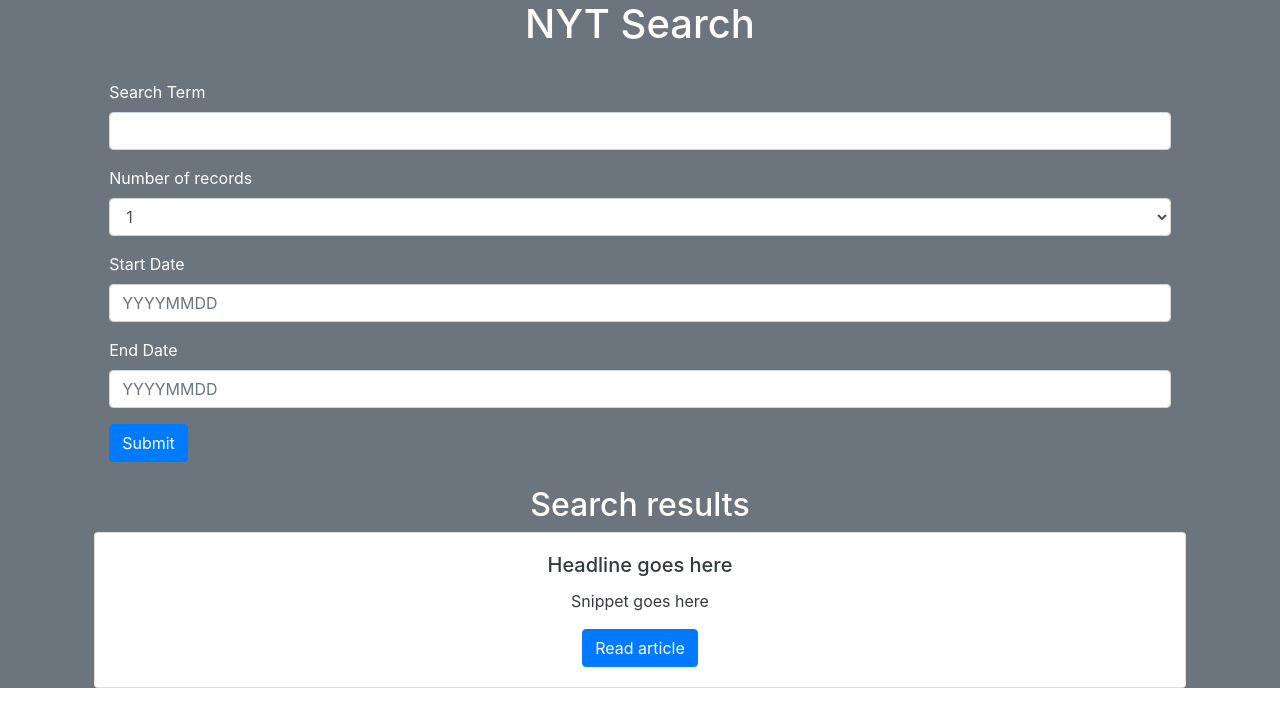
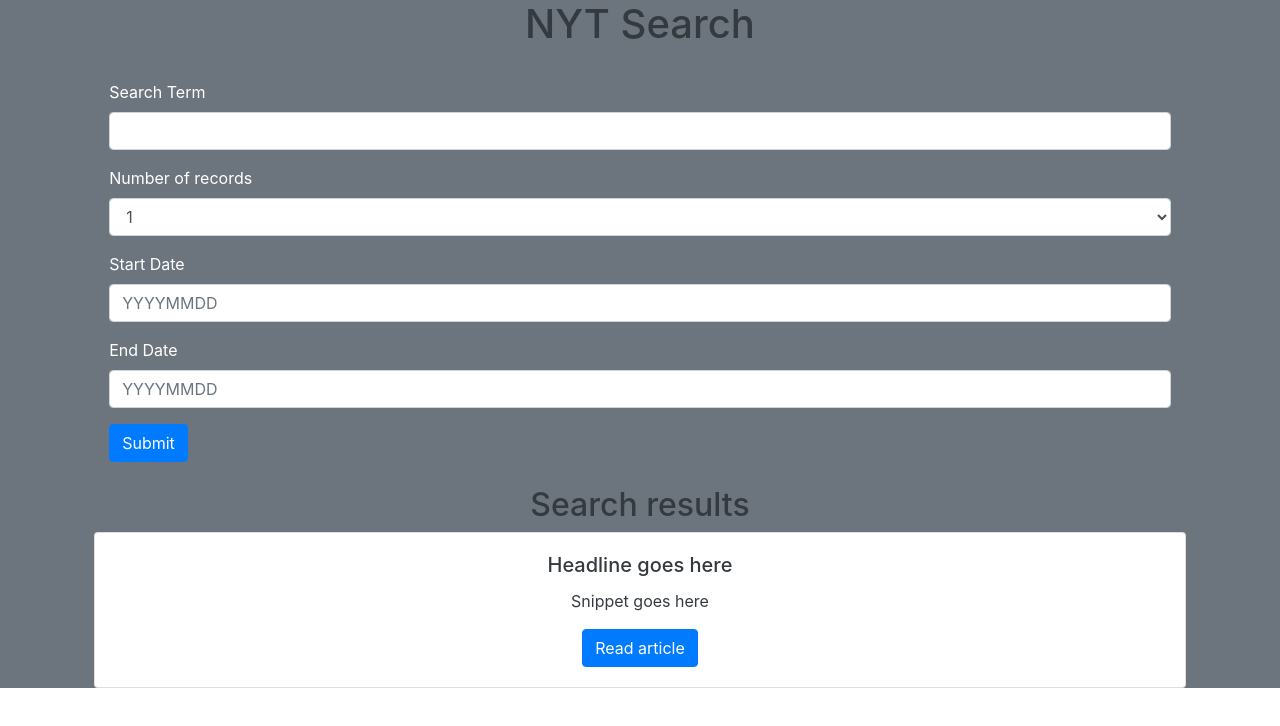
Before and after one commit to raglaks/New-York-Times-Search, a plain HTML site: page index.html in a window 1280 px wide. Drawn offline with nearby package versions, Linux system fonts and the light colour scheme.

Commit message:
more design fixes

```diff
--- a/index.html
+++ b/index.html
@@ -25,7 +25,7 @@
     <div class="container-flex bg-secondary text-white">
         <div class="row text-center">
             <div class="col-lg-1"></div>
-            <div class="col-lg-10">
+            <div class="col-lg-10 text-dark">
                 <h1>NYT Search</h1>
             </div>
             <div class="col-lg-1"></div>
@@ -71,7 +71,7 @@
 
         <div class="row text-center">
             <div class="col-lg-1"></div>
-            <div class="col-lg-10">
+            <div class="col-lg-10 text-dark">
                 <h2>Search results</h2>
                 <div class="row" class="results">
                     <div class="card" style="width: 100%;">
```
